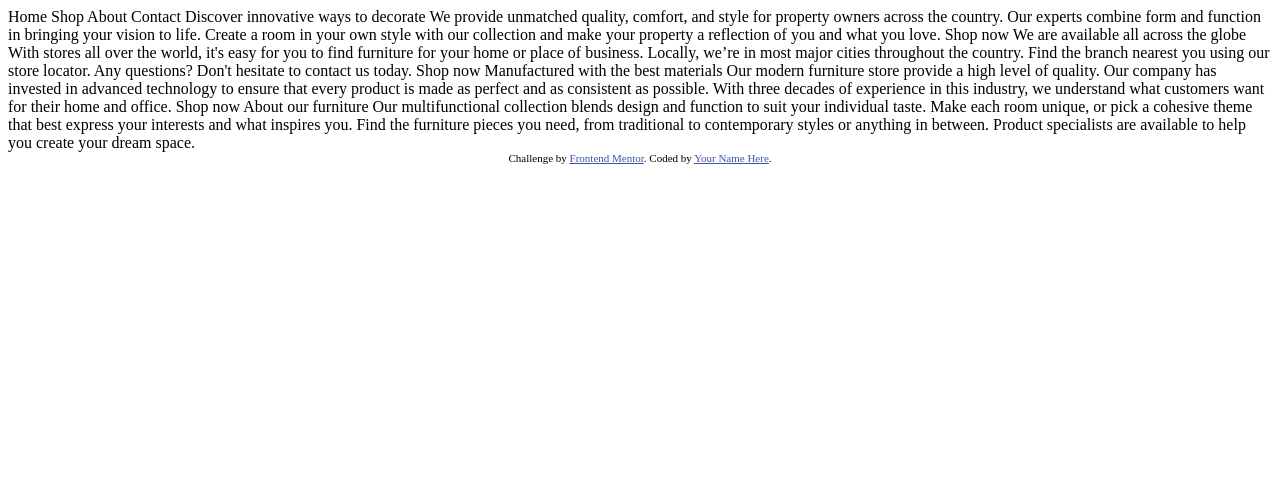
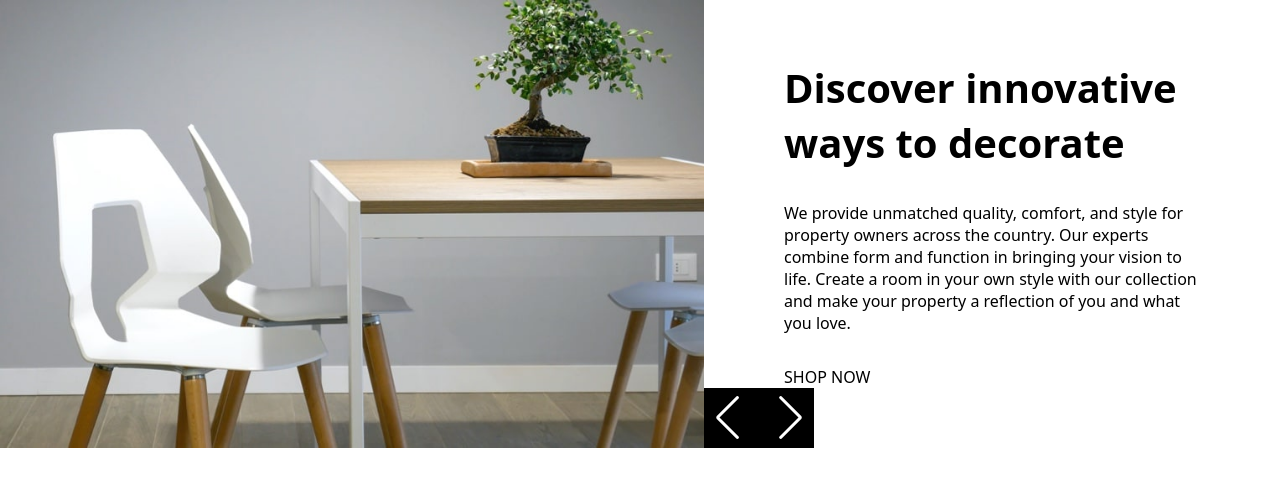
Before and after one commit to donCelis/room-homepage, a plain HTML site: page index.html in a window 1280 px wide. Drawn offline with nearby package versions, Linux system fonts and the light colour scheme.

Commit message:
add: create slider

```diff
--- /dev/null
+++ b/assets/js/app.js
@@ -0,0 +1,16 @@
+import Swiper from "https://unpkg.com/swiper/swiper-bundle.esm.browser.min.js";
+
+const options = {
+  /* direction: "horizontal", */
+  effect: "fade",
+  fadeEffect: {
+    crossFade: true,
+  },
+  loop: true,
+  navigation: {
+    nextEl: ".swiper-button-next",
+    prevEl: ".swiper-button-prev",
+  },
+};
+
+const swiper = new Swiper(".swiper-container", options);
--- /dev/null
+++ b/assets/styles/main.css
@@ -0,0 +1,61 @@
+* {
+  margin: 0;
+  padding: 0;
+  border: 0;
+  outline: 0;
+  box-sizing: border-box;
+}
+body {
+  font-family: system-ui;
+}
+.row {
+  display: flex;
+  flex-flow: row wrap;
+  justify-content: center;
+  /* align-items: center; */
+  align-items: stretch;
+}
+.slide-content picture {
+  flex-basis: 55%;
+}
+.slide-content article {
+  flex-basis: 45%;
+  position: relative;
+  padding: 0 5rem;
+  display: flex;
+  flex-direction: column;
+  justify-content: center;
+}
+.slide-content article h3 {
+  font-size: 2.5em;
+}
+.slide-content article p {
+  margin: 2rem 0;
+}
+.slide-content article a {
+  text-decoration: none;
+  text-transform: uppercase;
+  color: black;
+}
+.slide-buttons {
+  position: absolute;
+  width: 110px;
+  height: 60px;
+  background: black;
+  bottom: 0;
+  left: 0;
+  /* transform: translateX(80%); */
+  z-index: 99999999999;
+  color: white;
+}
+.slide-buttons > div::after {
+  color: white;
+}
+.swiper-container {
+  width: 100%;
+}
+.img-fluid {
+  width: 100%;
+  vertical-align: middle;
+  object-fit: cover;
+}
--- a/index.html
+++ b/index.html
@@ -1,59 +1,118 @@
 <!DOCTYPE html>
 <html lang="en">
   <head>
-  <meta charset="UTF-8">
-  <meta name="viewport" content="width=device-width, initial-scale=1.0"> <!-- displays site properly based on user's device -->
-
-  <link rel="icon" type="image/png" sizes="32x32" href="./images/favicon-32x32.png">
-
+    <meta charset="UTF-8" />
+    <meta name="viewport" content="width=device-width, initial-scale=1.0" />
+    <link
+      rel="icon"
+      type="image/png"
+      sizes="32x32"
+      href="./assets/images/favicon-32x32.png"
+    />
     <title>Frontend Mentor | Room homepage</title>
-
-  <!-- Feel free to remove these styles or customise in your own stylesheet 👍 -->
-  <style>
-    .attribution { font-size: 11px; text-align: center; }
-    .attribution a { color: hsl(228, 45%, 44%); }
-  </style>
+    <link
+      rel="stylesheet"
+      href="https://unpkg.com/swiper/swiper-bundle.min.css"
+    />
+    <link rel="stylesheet" href="./assets/styles/main.css" />
   </head>
   <body>
-  Home
-  Shop
-  About
-  Contact
-
-  Discover innovative ways to decorate
-
-  We provide unmatched quality, comfort, and style for property owners across the country.
-  Our experts combine form and function in bringing your vision to life. Create a room in your
-  own style with our collection and make your property a reflection of you and what you love.
-
-  Shop now
-
-  We are available all across the globe
-
-  With stores all over the world, it's easy for you to find furniture for your home or place of business.
-  Locally, we’re in most major cities throughout the country. Find the branch nearest you using our
-  store locator. Any questions? Don't hesitate to contact us today.
-
-  Shop now
-
-  Manufactured with the best materials
-
-  Our modern furniture store provide a high level of quality. Our company has invested in advanced technology
-  to ensure that every product is made as perfect and as consistent as possible. With three decades of
-  experience in this industry, we understand what customers want for their home and office.
-
-  Shop now
-
-  About our furniture
-
-  Our multifunctional collection blends design and function to suit your individual taste.
-  Make each room unique, or pick a cohesive theme that best express your interests and what
-  inspires you. Find the furniture pieces you need, from traditional to contemporary styles
-  or anything in between. Product specialists are available to help you create your dream space.
-
-  <div class="attribution">
-    Challenge by <a href="https://www.frontendmentor.io?ref=challenge" target="_blank">Frontend Mentor</a>.
-    Coded by <a href="#">Your Name Here</a>.
+    <!-- Slider main container -->
+    <div class="swiper-container">
+      <!-- Additional required wrapper -->
+      <div class="swiper-wrapper">
+        <!-- Slides -->
+        <div class="swiper-slide">
+          <div class="slide-content">
+            <div class="row">
+              <picture>
+                <img
+                  class="img-fluid"
+                  src="./assets/images/desktop-image-hero-1.jpg"
+                  alt="Image 1"
+                />
+              </picture>
+              <article>
+                <h3>Discover innovative ways to decorate</h3>
+                <p>
+                  We provide unmatched quality, comfort, and style for property
+                  owners across the country. Our experts combine form and
+                  function in bringing your vision to life. Create a room in
+                  your own style with our collection and make your property a
+                  reflection of you and what you love.
+                </p>
+                <a href="#">Shop now</a>
+                <div class="slide-buttons">
+                  <div class="swiper-button-prev"></div>
+                  <div class="swiper-button-next"></div>
                 </div>
+              </article>
+            </div>
+          </div>
+        </div>
+        <div class="swiper-slide">
+          <div class="slide-content">
+            <div class="row">
+              <picture>
+                <img
+                  class="img-fluid"
+                  src="./assets/images/desktop-image-hero-2.jpg"
+                  alt="Image 1"
+                />
+              </picture>
+              <article>
+                <h3>We are available all across the globe</h3>
+                <p>
+                  With stores all over the world, it's easy for you to find
+                  furniture for your home or place of business. Locally, we’re
+                  in most major cities throughout the country. Find the branch
+                  nearest you using our store locator. Any questions? Don't
+                  hesitate to contact us today.
+                </p>
+                <a href="#">Shop now</a>
+                <div class="slide-buttons">
+                  <div class="swiper-button-prev"></div>
+                  <div class="swiper-button-next"></div>
+                </div>
+              </article>
+            </div>
+          </div>
+        </div>
+        <div class="swiper-slide">
+          <div class="slide-content">
+            <div class="row">
+              <picture>
+                <img
+                  class="img-fluid"
+                  src="./assets/images/desktop-image-hero-3.jpg"
+                  alt="Image 1"
+                />
+              </picture>
+              <article>
+                <h3>Manufactured with the best materials</h3>
+                <p>
+                  Our modern furniture store provide a high level of quality.
+                  Our company has invested in advanced technology to ensure that
+                  every product is made as perfect and as consistent as
+                  possible. With three decades of experience in this industry,
+                  we understand what customers want for their home and office.
+                </p>
+                <a href="#">Shop now</a>
+                <div class="slide-buttons">
+                  <div class="swiper-button-prev"></div>
+                  <div class="swiper-button-next"></div>
+                </div>
+              </article>
+            </div>
+          </div>
+        </div>
+      </div>
+      <!-- If we need navigation buttons -->
+      <!-- <div class="slide-buttons">
+        <div class="swiper-button-prev"></div>
+        <div class="swiper-button-next"></div>
+      </div> -->
+    </div>
+    <script type="module" src="./assets/js/app.js"></script>
   </body>
 </html>
```
Also changed, not shown: content.txt (added). Lines whose indentation alone changed are shown as unchanged.
